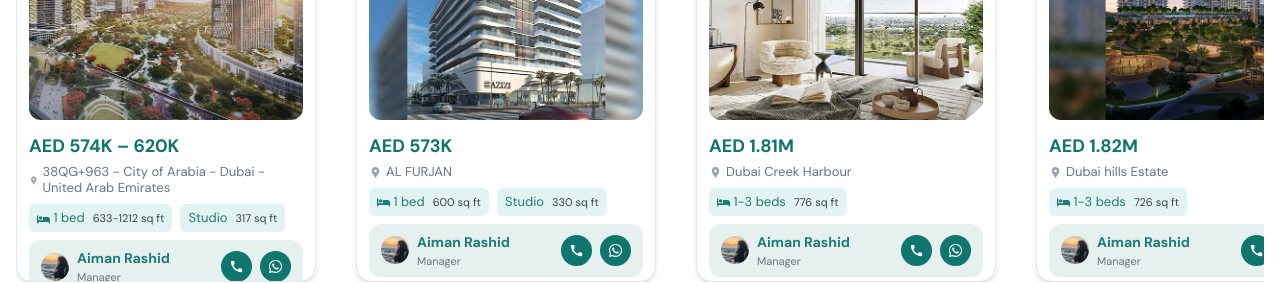
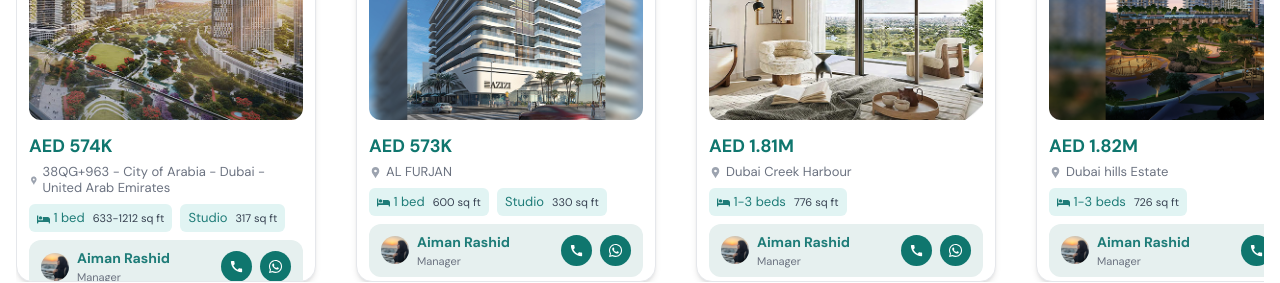
Before and after one commit to usmanashrafsiddiqi/BBP-MERN-WEBSITE, a React (Vite) app in the folder frontend/: page / in a window 1280 px wide. Shown: the part 940-1223 px from the top of the page. Built offline with nearby package versions, Linux system fonts and the light colour scheme.

Commit message:
newadeed

```diff
--- a/frontend/src/components/Properties.jsx
+++ b/frontend/src/components/Properties.jsx
@@ -6,7 +6,7 @@ import { IoChevronBack, IoChevronForward } from "react-icons/io5";
 const properties = [
   {
     id: 1,
-    title: "AED 574K – 620K",
+    title: "AED 574K",
     image: "/azizimilan.jpg",
     location: "38QG+963 - City of Arabia - Dubai - United Arab Emirates",
     beds: "1 bed",
```
